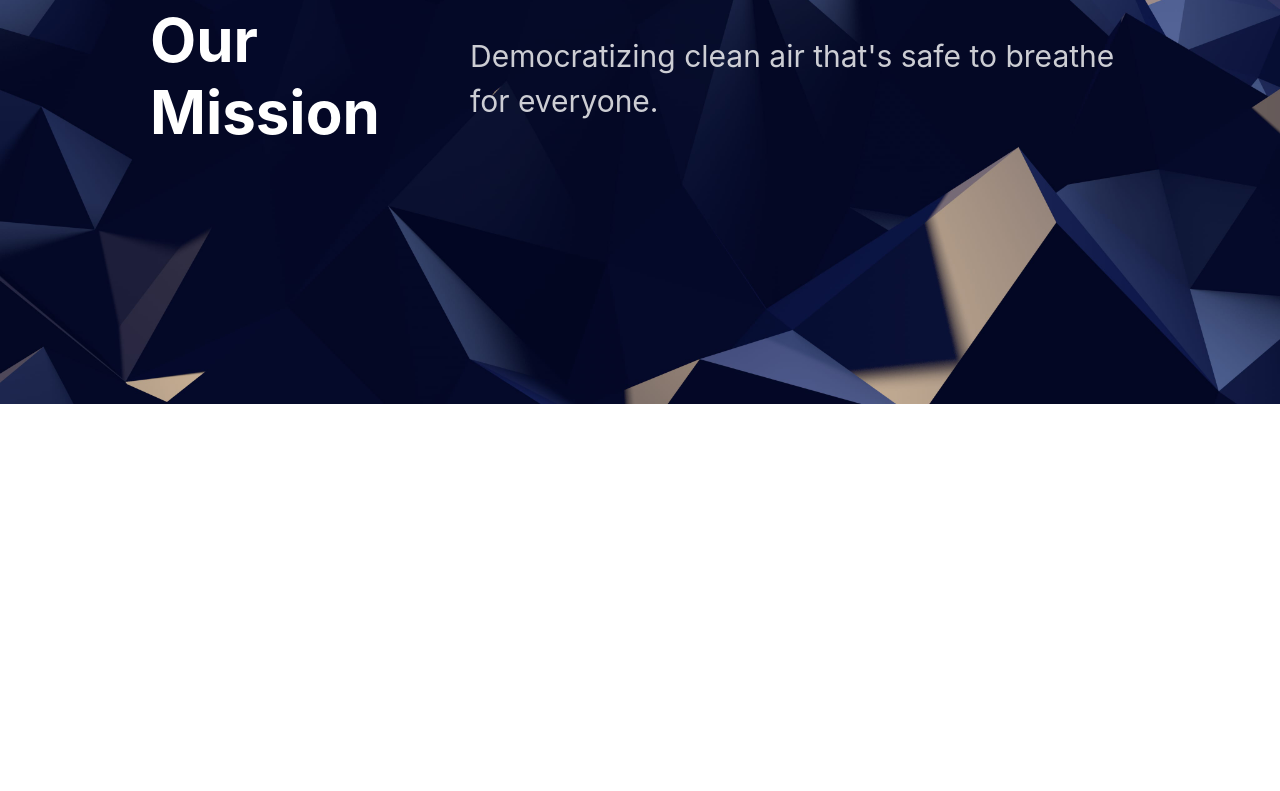
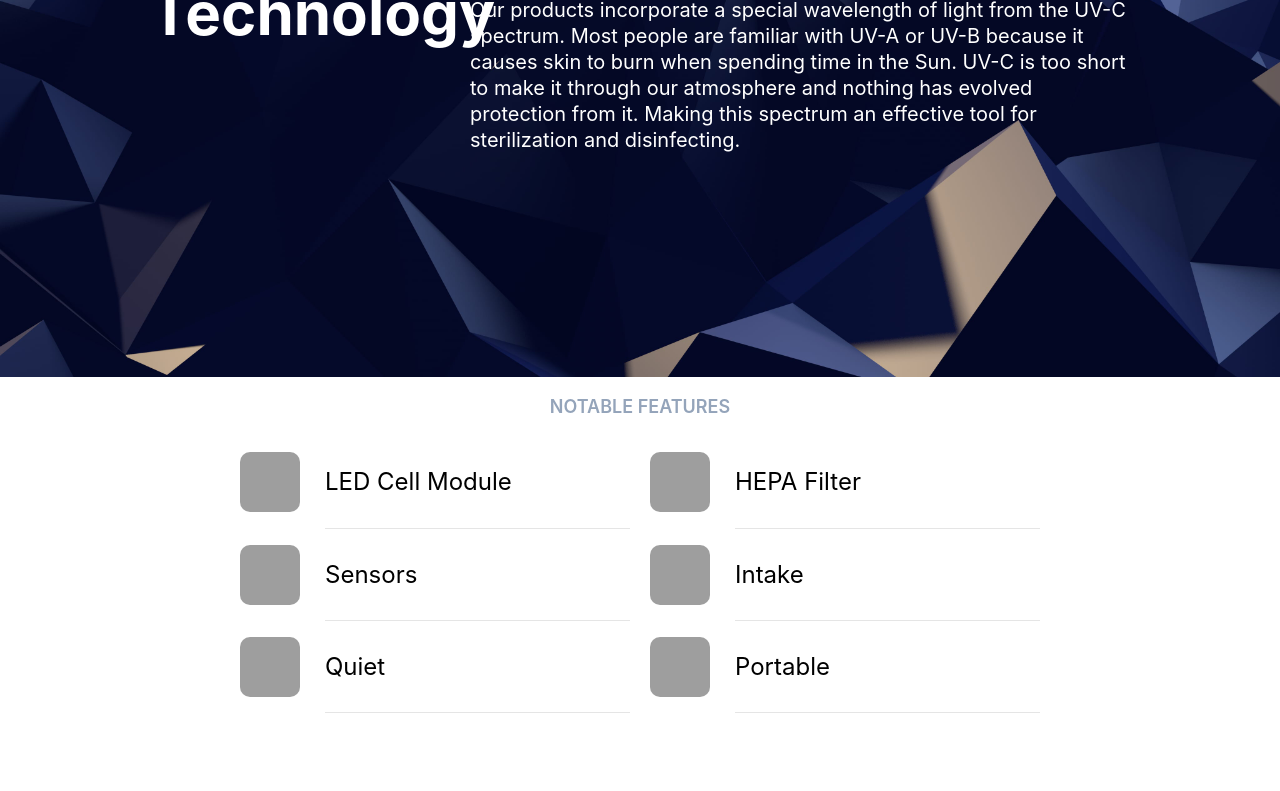
Before and after one commit to earth2travis/violet-filter, a Gatsby site: page / in a window 1280 px wide. Shown: the part 1766-2557 px from the top of the page. Before the commit the page ends 2176 px from the top, so only its background shows below. Built offline with nearby package versions, Linux system fonts and the light colour scheme; Gatsby itself is replaced by a stand-in of ours; grey boxes are pictures that could not be loaded.

Commit message:
Add cells pulling static data from JSON file

```diff
--- /dev/null
+++ b/src/components/Cell.js
@@ -0,0 +1,33 @@
+import React from "react"
+import styled from "styled-components"
+
+const CellGroup = styled.div`
+  display: grid;
+  grid-template-columns: 60px auto;
+  grid-gap: 25px;
+  align-items: center;
+`
+
+const CellImage = styled.div`
+  width: 60px;
+  height: 60px;
+  background: white;
+  border-radius: 10px;
+  background-image: url(${props => props.image});
+  background-size: 60px;
+`
+
+const CellTitle = styled.div`
+  font-size: 24px;
+  border-bottom: 1px solid rgba(0, 0, 0, 0.1);
+  padding: 30px 0;
+`
+
+const Cell = props => (
+  <CellGroup>
+    <CellImage image={props.image}></CellImage>
+    <CellTitle>{props.title}</CellTitle>
+  </CellGroup>
+)
+
+export default Cell
--- a/src/pages/index.js
+++ b/src/pages/index.js
@@ -10,6 +10,29 @@ import {
 import Card from "../components/Card"
 import Section from "../components/Section"
 import Wave from "../components/Wave"
+import staticdata from "../../staticdata.json"
+import Cell from "../components/Cell"
+import styled from "styled-components"
+
+const SectionCaption = styled.p`
+  font-weight: 600;
+  font-size: 18px;
+  text-transform: uppercase;
+  color: #94a4ba;
+  text-align: center;
+`
+
+const SectionCellGroup = styled.div`
+  max-width: 800px;
+  margin: 0 auto 100px;
+  display: grid;
+  grid-template-columns: repeat(2, 1fr);
+  grid-column-gap: 20px;
+  padding: 0 20px;
+  @media (max-width: 800px) {
+    grid-template-columns: repeat(1, 1fr);
+  }
+`
 
 function IndexPage() {
   return (
@@ -22,7 +45,7 @@ function IndexPage() {
             Violet Filter <br />
             Company
           </h1>
-          <p>Keep your family safe with LED home air purification</p>
+          <p>Keep your family safe with UV-C home air purification</p>
           <button>Stay Informed</button>
           <div className="Logos">
             <a href="https://www.facebook.com/VioletFilterCo/">
@@ -36,6 +59,7 @@ function IndexPage() {
             </a>
           </div>
           <Wave />
+        </div>
       </div>
       <div className="Cards">
         <h2>Household Benefits</h2>
@@ -60,10 +84,28 @@ function IndexPage() {
       <Section
         image={require("../images/wallpaper2.jpg")}
         logo={require("../images/logo-react.png")}
-          title="Our Mission"
+        title="Technology"
+        text="Our products incorporate a special wavelength of light from the UV-C spectrum. Most people are familiar with UV-A or UV-B because it causes skin to burn when spending time in the Sun. UV-C is too short to make it through our atmosphere and nothing has evolved protection from it. Making this spectrum an effective tool for sterilization and disinfecting."
+      />
+      <SectionCaption>Notable Features</SectionCaption>
+      <SectionCellGroup>
+        {staticdata.cells.map(cell => (
+          <Cell title={cell.title} image={cell.image} />
+        ))}
+      </SectionCellGroup>
+
+      <Section
+        image={require("../images/wallpaper2.jpg")}
+        logo={require("../images/logo-react.png")}
+        title="Company"
+        text="Like the rest of the world, we were impacted when the coronavirus pandemic ravaged our planet. With that shock, the team was firmly grounded on finding a way to make people safer. This passion was driven by a longing semblance of normalcy we were all missing. Spending countless hours researching and tinkering, ultimately landing where we are today – affordable HEPA air filtration combined with ultraviolet light sterilization capable of killing bacteria and viruses like SARS-COV-19."
+      />
+      <Section
+        image={require("../images/wallpaper2.jpg")}
+        logo={require("../images/logo-react.png")}
+        title="Mission"
         text="Democratizing clean air that's safe to breathe for everyone."
       />
-      </div>
     </Layout>
   )
 }
--- /dev/null
+++ b/staticdata.json
@@ -0,0 +1,28 @@
+{
+  "cells": [
+    {
+      "title": "LED Cell Module",
+      "image": "https://github.com/earth2travis/violet-filter/blob/master/src/images/covid-19.png"
+    },
+    {
+      "title": "HEPA Filter",
+      "image": "https://cl.ly/1U1F170x3D0L/download/logo-react-small.png"
+    },
+    {
+      "title": "Sensors",
+      "image": "https://cl.ly/1U1F170x3D0L/download/logo-react-small.png"
+    },
+    {
+      "title": "Intake",
+      "image": "https://cl.ly/1U1F170x3D0L/download/logo-react-small.png"
+    },
+    {
+      "title": "Quiet",
+      "image": "https://cl.ly/1U1F170x3D0L/download/logo-react-small.png"
+    },
+    {
+      "title": "Portable",
+      "image": "https://cl.ly/1U1F170x3D0L/download/logo-react-small.png"
+    }
+  ]
+}
```
Lines whose indentation alone changed are shown as unchanged.
